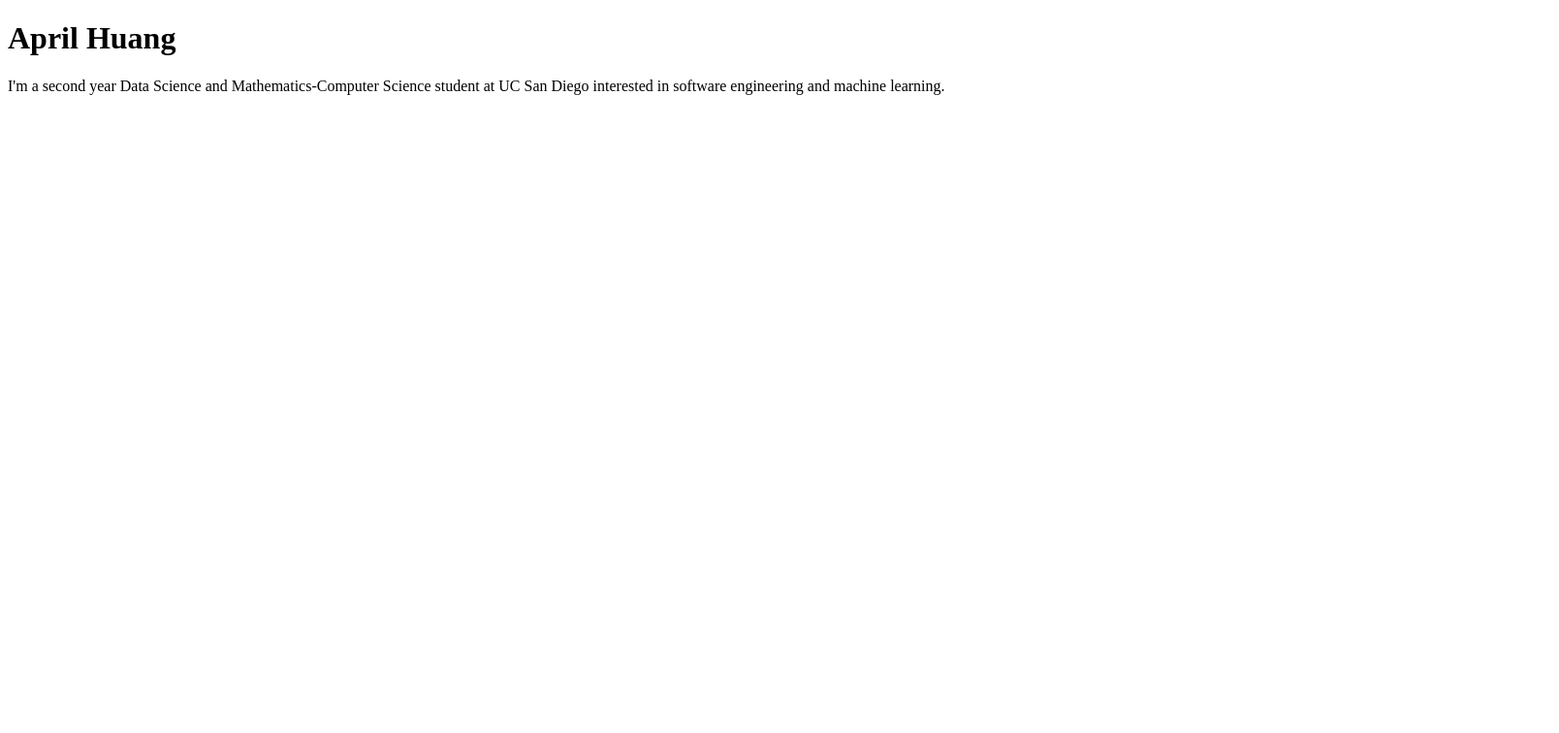
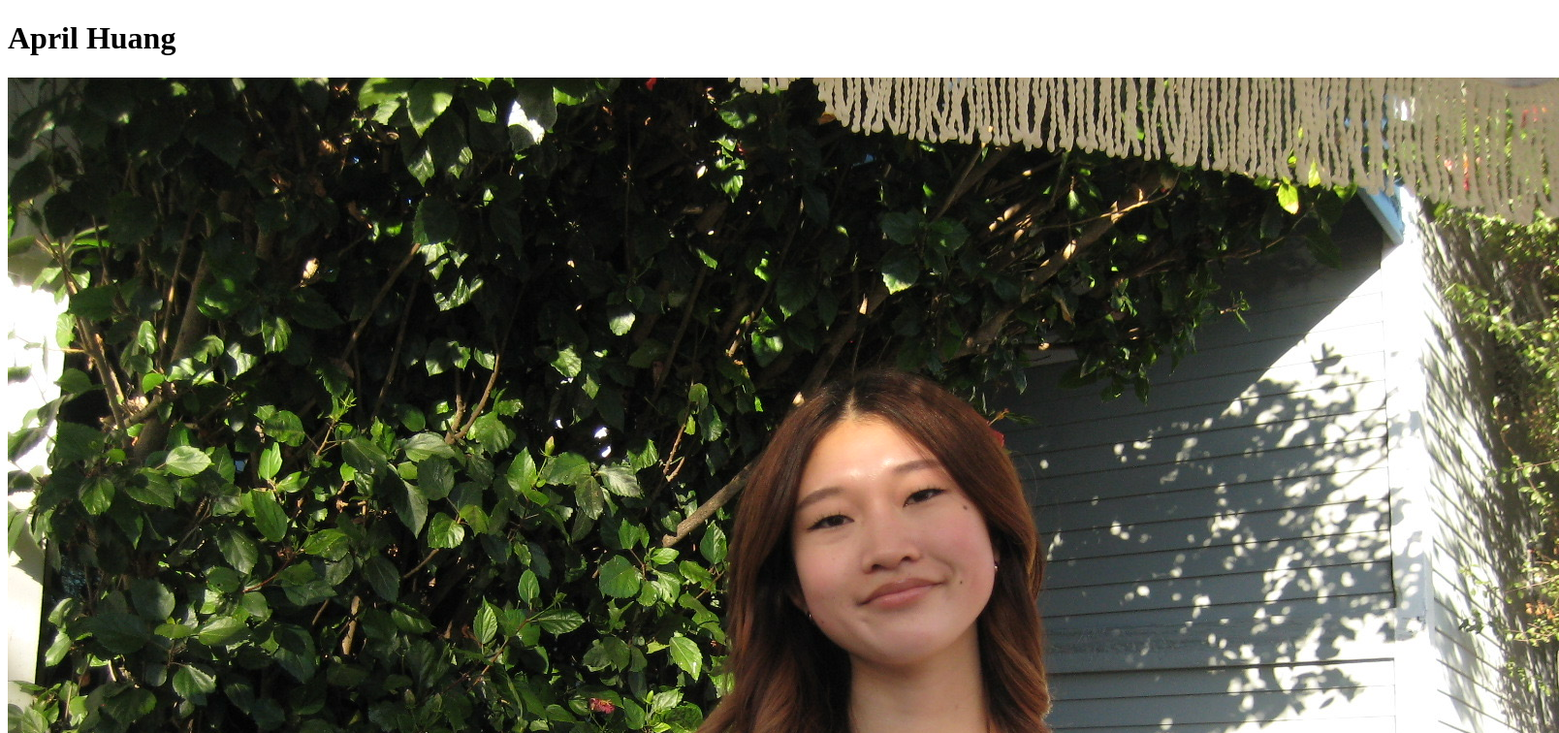
Before and after one commit to aprilhuang39/portfolio-site, a plain HTML site: page index.html in a window 1280 px wide. Shown: the top 756 px of the page at 97% size, 1608 px wide, since content can reach past the window. Drawn offline with Linux system fonts and the light colour scheme.

Commit message:
added image

```diff
--- a/index.html
+++ b/index.html
@@ -7,6 +7,7 @@
 </head>
 <body>
     <h1>April Huang</h1>
+    <img src="images/IMG_4536.JPG" alt="Headshot">
     <p>I'm a second year Data Science and Mathematics-Computer Science student at UC San Diego interested in software engineering and machine learning.</p>
 </body>
 </html>
```
Also changed, not shown: images/IMG_4536.JPG (added).
